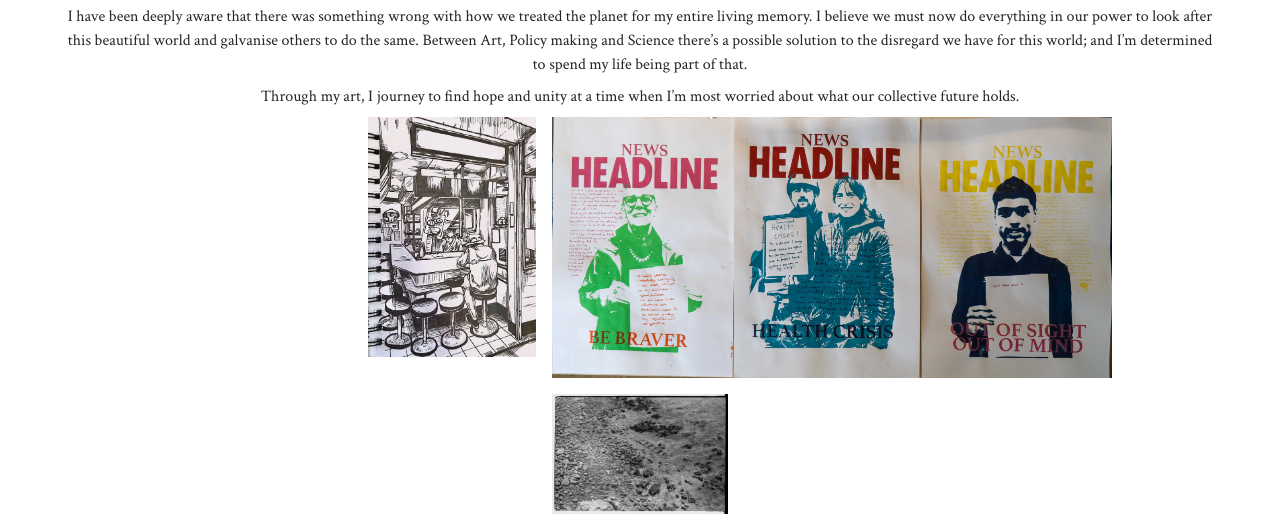
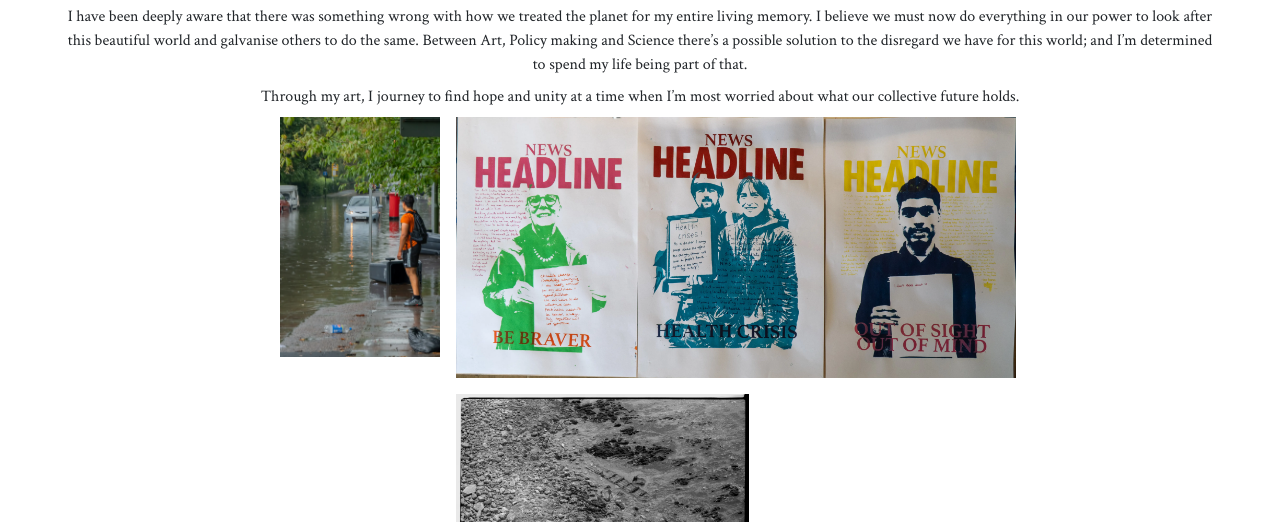
Before and after one commit to H-26/Art-Exhibition, a plain HTML site: page index.html in a window 1280 px wide. Shown: the part 2278-2800 px from the top of the page. Drawn offline with Linux system fonts and the light colour scheme.

Commit message:
Added final Joseph photograph
+ Added final Joseph Photograph of flooding

```diff
--- a/index.html
+++ b/index.html
@@ -239,13 +239,13 @@
             </div>
             <div class="col col-12 col-md-12">
                 <div class="row" data-bss-baguettebox="">
-                    <div class="col col-5" style="padding-right: 0;padding-left: 0;"><a href="assets/img/Tea%20Bar.webp" aria-label="Make the image fullscreen"><img class="img-fluid, lazy" src="assets/img/Tea%20Bar.webp" style="width: auto;margin-left: auto;height: 50vw;display: block;max-height: 30vh;margin-right: 1vmin;" alt="Tea Bar"></a></div>
-                    <div class="col col-7">
+                    <div class="col col-5 col-md-4" style="padding-right: 0;padding-left: 0;"><a href="assets/img/Joseph%20Flooding.webp" aria-label="Make the image fullscreen"><img class="img-fluid, lazy" src="assets/img/Joseph%20Flooding.webp" style="width: auto;margin-left: auto;height: 50vw;display: block;max-height: 30vh;margin-right: 1vmin;" alt="Tea Bar"></a></div>
+                    <div class="col col-7 col-md-8">
                         <div class="row">
                             <div class="col" style="padding: 0 0 0 0 ;"><a href="assets/img/Joseph%20News%20Headline.webp" aria-label="Make the image fullscreen"><img class="img-fluid, lazy" src="assets/img/Joseph%20News%20Headline.webp" style="margin-left: 1vmin;display: block;margin-right: auto;width: 50vw;margin-bottom: 1vmin;height: auto;max-width: 70vh;" alt="Tea Motorcycle" width="167" height="124"></a></div>
                         </div>
                         <div class="row">
-                            <div class="col" style="padding: 0 0 0 0;"><a href="assets/img/Joseph%20Protest.webp" aria-label="Make the image fullscreen"><img class="img-fluid, lazy" src="assets/img/Joseph%20Protest.webp" style="width: auto;margin-left: 1vmin;height: 25vw;display: block;margin-right: auto;max-height: 15vh;margin-top: 1vmin;" alt="Fake BP advert saying &quot;Climate concious strategy to ensure a secure fure for our investors: Oil Rigs Float!&quot;" width="167" height="124"></a></div>
+                            <div class="col" style="padding: 0 0 0 0;"><a href="assets/img/Joseph%20Protest.webp" aria-label="Make the image fullscreen"><img class="img-fluid, lazy" src="assets/img/Joseph%20Protest.webp" style="width: auto;margin-left: 1vmin;height: 25vw;display: block;margin-right: auto;max-height: 25vh;margin-top: 1vmin;" alt="Fake BP advert saying &quot;Climate concious strategy to ensure a secure fure for our investors: Oil Rigs Float!&quot;" width="167" height="124"></a></div>
                         </div>
                     </div>
                 </div>
```
Also changed, not shown: assets/img/Joseph Flooding.webp (added).
